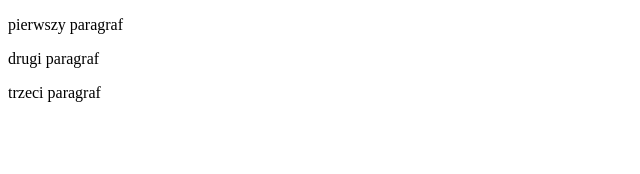
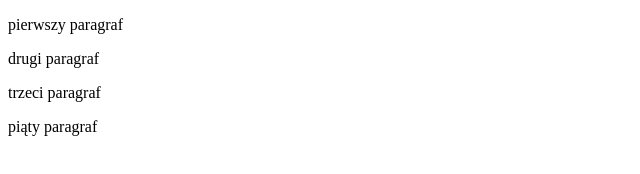
Before and after one commit to wojtasika/wojtasika.github.io, a plain HTML site: page index.html in a window 1280 px wide. Shown: the whole page, without its empty margins (0-640 px from the left). Drawn offline with Linux system fonts and the light colour scheme.

Commit message:
dodano piąty paragraf

```diff
--- a/index.html
+++ b/index.html
@@ -8,5 +8,6 @@
     <p>pierwszy paragraf</p>
     <p>drugi paragraf</p>
     <p>trzeci paragraf</p>
+    <p>piąty paragraf</p>
 </body>
 </html>
```
